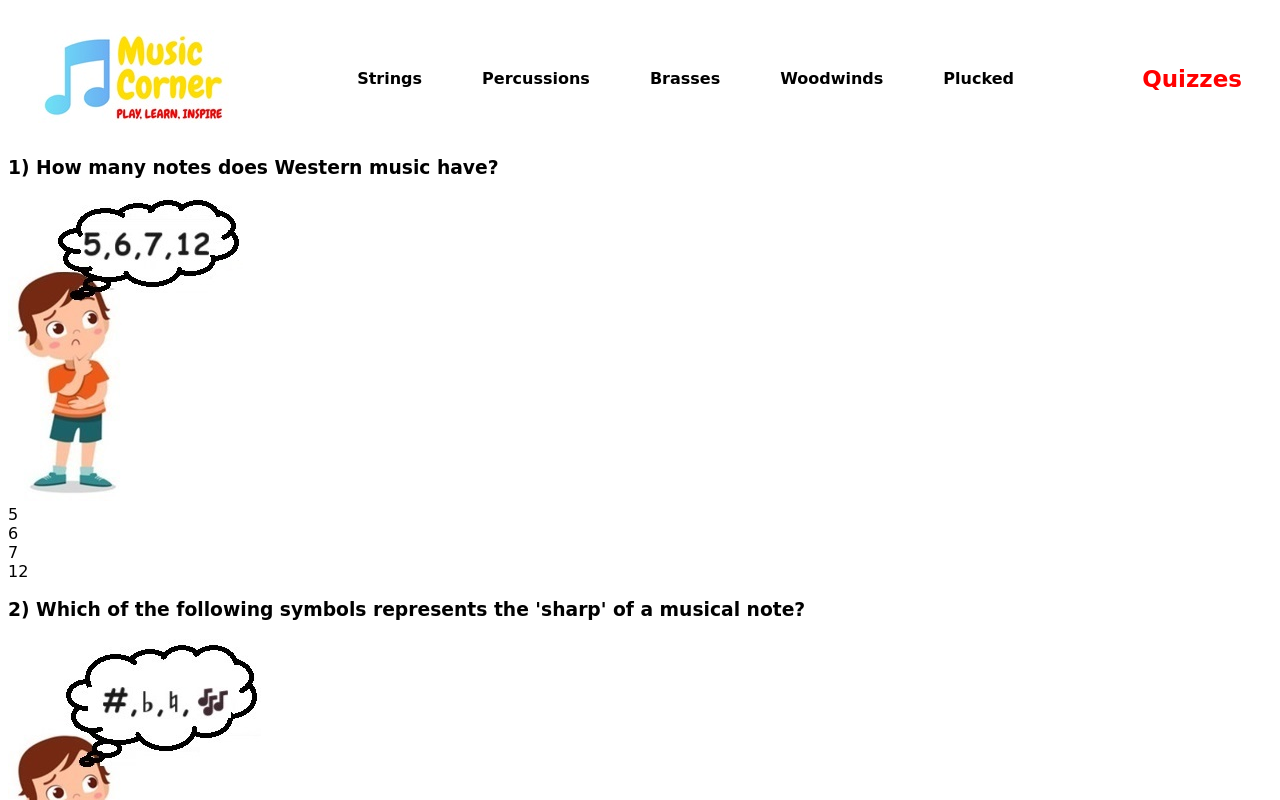
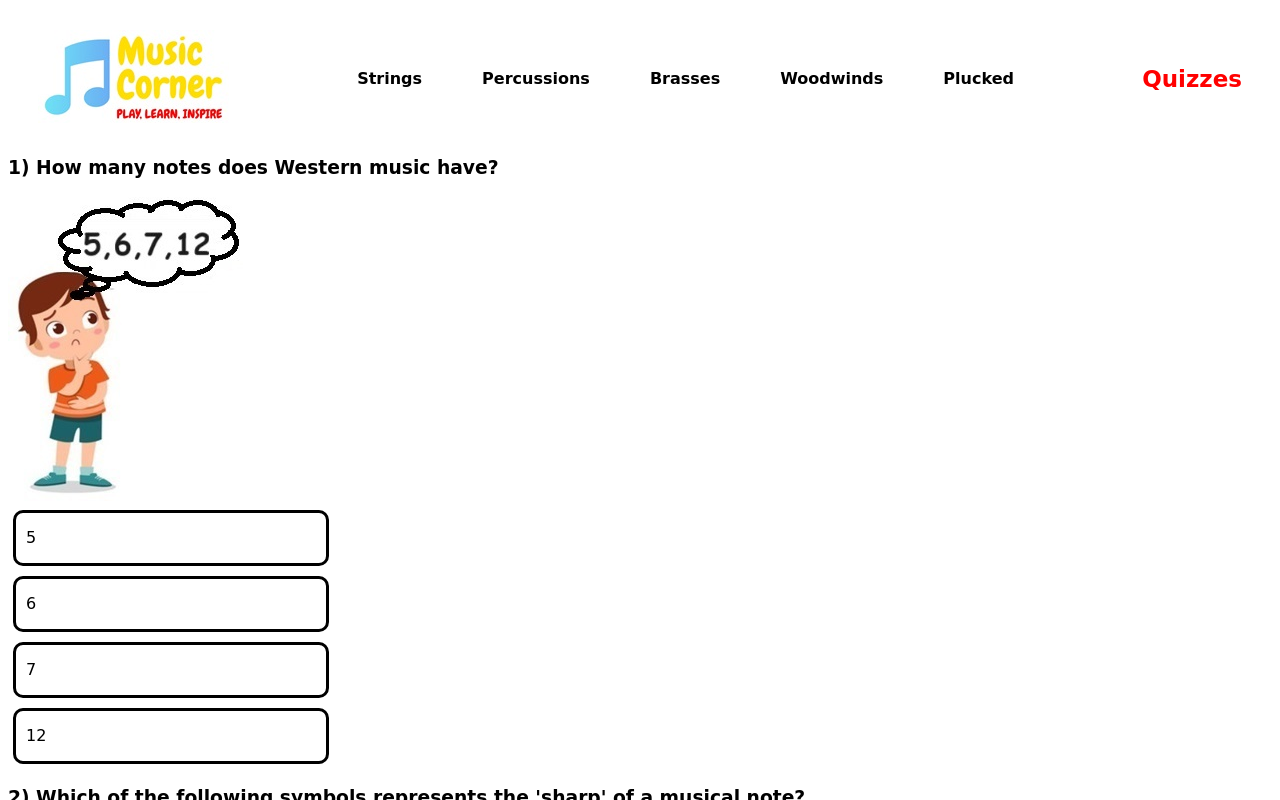
Before and after one commit to gdrakoulakos/musicCorner, a Next.js app: page /quizzes in a window 1280 px wide. Shown: the top 800 px of the page. Built offline with nearby package versions, Linux system fonts and the light colour scheme.

Commit message:
Updated CSS styling for answer's divs

```diff
--- a/components/question/Question.module.css
+++ b/components/question/Question.module.css
@@ -1,3 +1,20 @@
 .answersContainer {
+    display: flex;
+    flex-direction: column;
+}
 
+.answersContainer p {
+    display: flex;
+    align-items: center;
+    justify-content: flex-start;
+    border-style: solid;
+    border-radius: 10px;
+    height: 50px;
+    width: 300px;
+    margin: 5px;
+    padding-left: 10px;
 }
+
+.answersContainer p:hover  {
+    color: #fdc500;
+}
--- a/components/question/index.jsx
+++ b/components/question/index.jsx
@@ -5,10 +5,10 @@ function Question (props) {
       <><h3>{props.question}</h3>
         <img src={props.imagePath} alt={props.question}></img>
         <div className={styles.answersContainer}>
-            <div>{props.answer1}</div>
-            <div>{props.answer2}</div>
-            <div>{props.answer3}</div>
-            <div>{props.answer4}</div>
+            <p>{props.answer1}</p>
+            <p>{props.answer2}</p>
+            <p>{props.answer3}</p>
+            <p>{props.answer4}</p>
         </div>
         </>
     )
```
